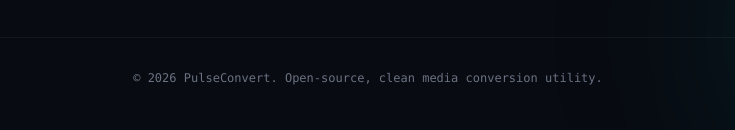
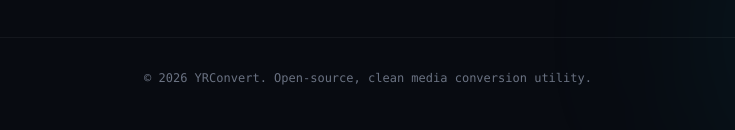
Before and after one commit to Yogeshramya/YR-Converter, a Next.js app: page / in a window 1280 px wide. Shown: the part 1030-1160 px from the top of the page, without its empty margins (272-1007 px from the left). Built offline with nearby package versions, Linux system fonts and the light colour scheme.

Commit message:
Rename branding to YRConvert

```diff
--- a/src/app/layout.tsx
+++ b/src/app/layout.tsx
@@ -14,7 +14,7 @@
 });
 
 export const metadata: Metadata = {
-  title: "PulseConvert - Premium Video & YouTube Converter",
+  title: "YRConvert - Premium Video & YouTube Converter",
   description: "Extract high-quality audio from local videos directly in your browser, or convert YouTube videos to MP3 and MP4 instantly without external software.",
 };
 
--- a/src/app/page.tsx
+++ b/src/app/page.tsx
@@ -93,7 +93,7 @@
 
       {/* Footer */}
       <footer className="w-full max-w-4xl mx-auto text-center mt-20 pt-8 border-t border-white/5 text-xs text-gray-500 font-mono">
-        <p>© 2026 PulseConvert. Open-source, clean media conversion utility.</p>
+        <p>© 2026 YRConvert. Open-source, clean media conversion utility.</p>
       </footer>
     </div>
   );
```
